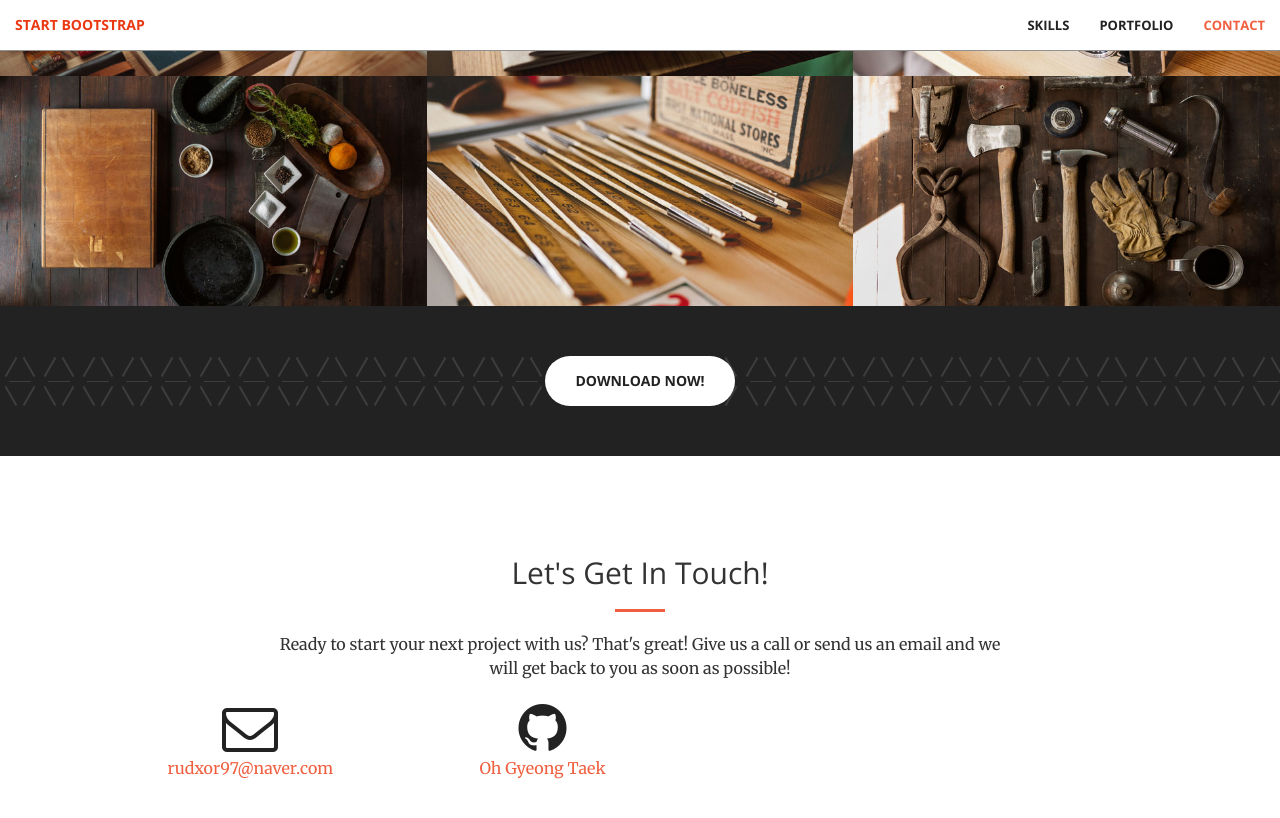
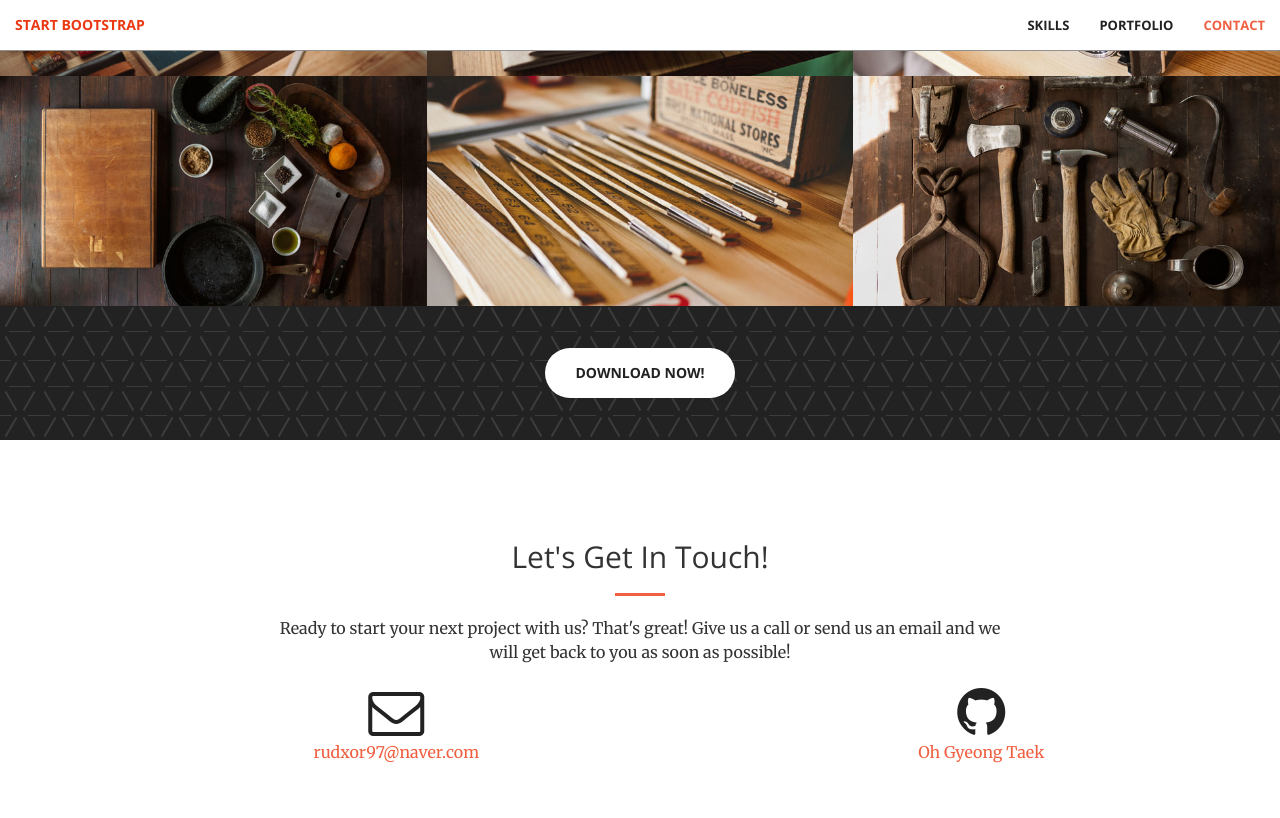
Before and after one commit to OhGyeongtaek/ohgyeongtaek.github.io, a Jekyll site: the page built from index.html, in a window 1280 px wide and 900 px high, scrolled down 1510 px. Shown: the top 818 px of the window. Built offline with Jekyll 4.4.1, drawn with Linux system fonts in a browser that asks for light colours.

Commit message:
update main page css

```diff
--- a/_includes/contact.html
+++ b/_includes/contact.html
@@ -7,13 +7,13 @@
                 <p>Ready to start your next project with us? That's great! Give us a call or send us an email and we will get back to you as soon as possible!</p>
             </div>
             <div class="text-center">
-                <div class="col-lg-2 col-lg-offset-1 text-center">
+                <div class="col-lg-5 col-lg-offset-1 text-center">
                     <a href="mailto:{{ site.email }}">
                     <i class="fa fa-envelope-o fa-3x wow bounceIn" data-wow-delay=".1s"></i>
                         <p>{{ site.email }}</p>
                     </a>
                 </div>
-                <div class="col-lg-2 col-lg-offset-1 text-center">
+                <div class="col-lg-5 col-lg-offset-1 text-center">
                     <a href="https://github.com/{{ site.github_username }}">
                     <i class="fa fa-github fa-3x wow bounceIn" data-wow-delay=".1s"></i>
                         <p>{{ site.github_username }}</p>
--- a/css/main_page.css
+++ b/css/main_page.css
@@ -1,3 +1,5 @@
 .bg-patten1{
+    padding: 42px 0;
     background : url('/img/patten1.png');
 }
+aside{ padding:0; }
```
